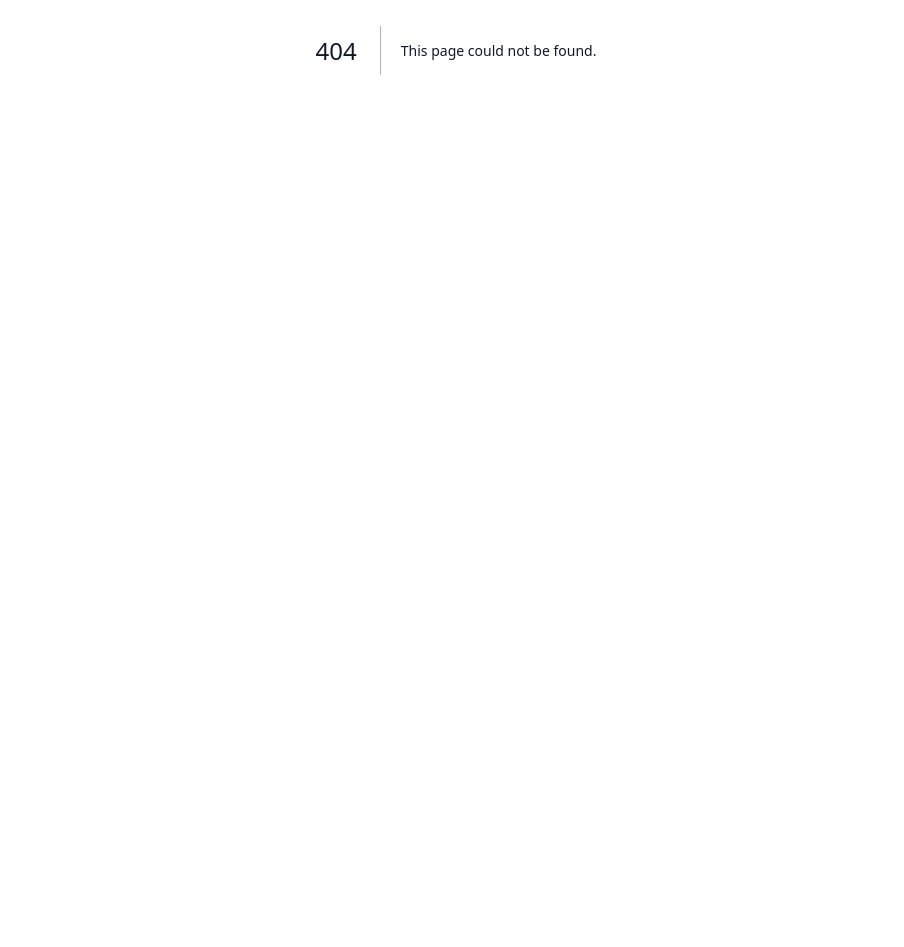
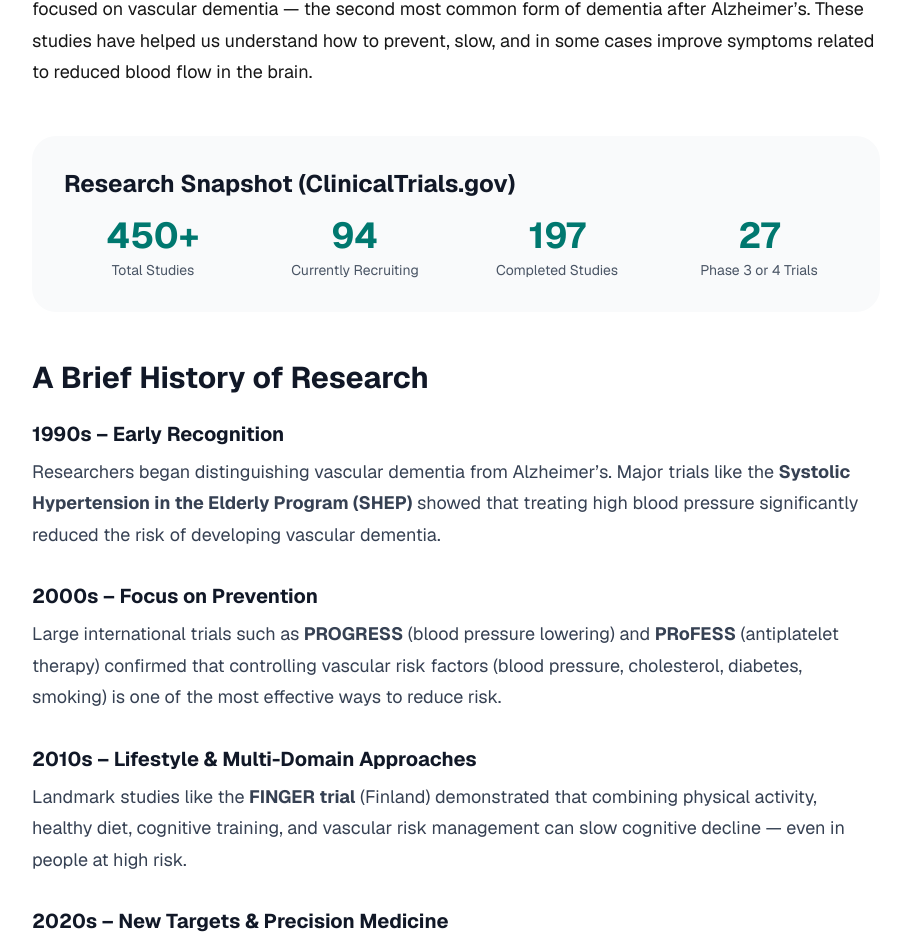
Before and after one commit to croomlawrence/vasculardementia.ai, a Next.js app: page /research/vascular-dementia-clinical-trials in a window 1280 px wide. Before the commit this address had no page. Shown: the part 415-1362 px from the top of the page, without its empty margins (184-1088 px from the left). Before the commit the page ends 865 px from the top, so only its background shows below. Built offline with nearby package versions, Linux system fonts and the light colour scheme.

Commit message:
Add patient-friendly Vascular Dementia Clinical Research page

```diff
--- /dev/null
+++ b/app/research/vascular-dementia-clinical-trials/page.tsx
@@ -0,0 +1,105 @@
+import Link from 'next/link';
+
+export default function VascularDementiaResearchPage() {
+  return (
+    <div className="max-w-4xl mx-auto px-6 py-16">
+      <div className="mb-8">
+        <Link href="/" className="text-teal-600 hover:underline">← Back to Vascumind</Link>
+      </div>
+
+      <h1 className="text-5xl font-semibold tracking-tight mb-4">Understanding Clinical Research in Vascular Dementia</h1>
+      <p className="text-xl text-gray-600 mb-12">A patient-friendly guide to the history and current landscape of clinical trials</p>
+
+      {/* Introduction */}
+      <div className="prose prose-lg max-w-none mb-12">
+        <p>
+          Over the past 30 years, researchers around the world have conducted hundreds of clinical studies focused on vascular dementia — the second most common form of dementia after Alzheimer’s. These studies have helped us understand how to prevent, slow, and in some cases improve symptoms related to reduced blood flow in the brain.
+        </p>
+      </div>
+
+      {/* Key Statistics */}
+      <div className="bg-gray-50 rounded-3xl p-8 mb-12">
+        <h2 className="text-2xl font-semibold mb-4">Research Snapshot (ClinicalTrials.gov)</h2>
+        <div className="grid md:grid-cols-4 gap-6 text-center">
+          <div>
+            <div className="text-4xl font-bold text-teal-700">450+</div>
+            <div className="text-sm text-gray-600 mt-1">Total Studies</div>
+          </div>
+          <div>
+            <div className="text-4xl font-bold text-teal-700">94</div>
+            <div className="text-sm text-gray-600 mt-1">Currently Recruiting</div>
+          </div>
+          <div>
+            <div className="text-4xl font-bold text-teal-700">197</div>
+            <div className="text-sm text-gray-600 mt-1">Completed Studies</div>
+          </div>
+          <div>
+            <div className="text-4xl font-bold text-teal-700">27</div>
+            <div className="text-sm text-gray-600 mt-1">Phase 3 or 4 Trials</div>
+          </div>
+        </div>
+      </div>
+
+      {/* History Section */}
+      <div className="mb-12">
+        <h2 className="text-3xl font-semibold mb-6">A Brief History of Research</h2>
+
+        <div className="space-y-8">
+          <div>
+            <h3 className="text-xl font-semibold mb-2">1990s – Early Recognition</h3>
+            <p className="text-gray-700">Researchers began distinguishing vascular dementia from Alzheimer’s. Major trials like the <strong>Systolic Hypertension in the Elderly Program (SHEP)</strong> showed that treating high blood pressure significantly reduced the risk of developing vascular dementia.</p>
+          </div>
+
+          <div>
+            <h3 className="text-xl font-semibold mb-2">2000s – Focus on Prevention</h3>
+            <p className="text-gray-700">Large international trials such as <strong>PROGRESS</strong> (blood pressure lowering) and <strong>PRoFESS</strong> (antiplatelet therapy) confirmed that controlling vascular risk factors (blood pressure, cholesterol, diabetes, smoking) is one of the most effective ways to reduce risk.</p>
+          </div>
+
+          <div>
+            <h3 className="text-xl font-semibold mb-2">2010s – Lifestyle & Multi-Domain Approaches</h3>
+            <p className="text-gray-700">Landmark studies like the <strong>FINGER trial</strong> (Finland) demonstrated that combining physical activity, healthy diet, cognitive training, and vascular risk management can slow cognitive decline — even in people at high risk.</p>
+          </div>
+
+          <div>
+            <h3 className="text-xl font-semibold mb-2">2020s – New Targets & Precision Medicine</h3>
+            <p className="text-gray-700">Current research is exploring inflammation, small vessel disease, and new medications. There is growing interest in combining vascular protection with emerging therapies originally developed for Alzheimer’s.</p>
+          </div>
+        </div>
+      </div>
+
+      {/* Current Research Areas */}
+      <div className="mb-12">
+        <h2 className="text-3xl font-semibold mb-6">What Researchers Are Studying Now</h2>
+
+        <ul className="space-y-4 text-gray-700">
+          <li className="flex gap-3"><span className="text-teal-600 font-bold">•</span> <strong>Blood pressure & lifestyle interventions</strong> — Still the most promising area for prevention.</li>
+          <li className="flex gap-3"><span className="text-teal-600 font-bold">•</span> <strong>Anti-inflammatory and neuroprotective drugs</strong></li>
+          <li className="flex gap-3"><span className="text-teal-600 font-bold">•</span> <strong>Exercise and cognitive training combinations</strong></li>
+          <li className="flex gap-3"><span className="text-teal-600 font-bold">•</span> <strong>Advanced imaging</strong> to better understand small vessel disease</li>
+          <li className="flex gap-3"><span className="text-teal-600 font-bold">•</span> <strong>Multi-domain prevention trials</strong> (building on the FINGER model)</li>
+        </ul>
+      </div>
+
+      {/* What This Means for Patients */}
+      <div className="bg-teal-50 rounded-3xl p-8 mb-12">
+        <h2 className="text-2xl font-semibold mb-4">What This Means for You</h2>
+        <p className="text-gray-700 mb-4">
+          While there is still no cure for vascular dementia, research has clearly shown that many cases are preventable or can be slowed significantly. The strongest evidence supports:
+        </p>
+        <ul className="list-disc pl-6 text-gray-700 space-y-1">
+          <li>Controlling blood pressure and other vascular risk factors</li>
+          <li>Regular physical activity and mental stimulation</li>
+          <li>Healthy diet (especially Mediterranean or MIND-style eating)</li>
+          <li>Not smoking and limiting alcohol</li>
+        </ul>
+        <p className="mt-4 text-sm text-gray-600">
+          Many of these interventions are being tested in ongoing trials. You can find current studies at <a href="https://clinicaltrials.gov" target="_blank" className="text-teal-600 underline">ClinicalTrials.gov</a>.
+        </p>
+      </div>
+
+      <div className="text-center text-sm text-gray-500">
+        Data sourced from ClinicalTrials.gov (as of June 2026). Always discuss clinical trial participation with your physician.
+      </div>
+    </div>
+  );
+}
```
